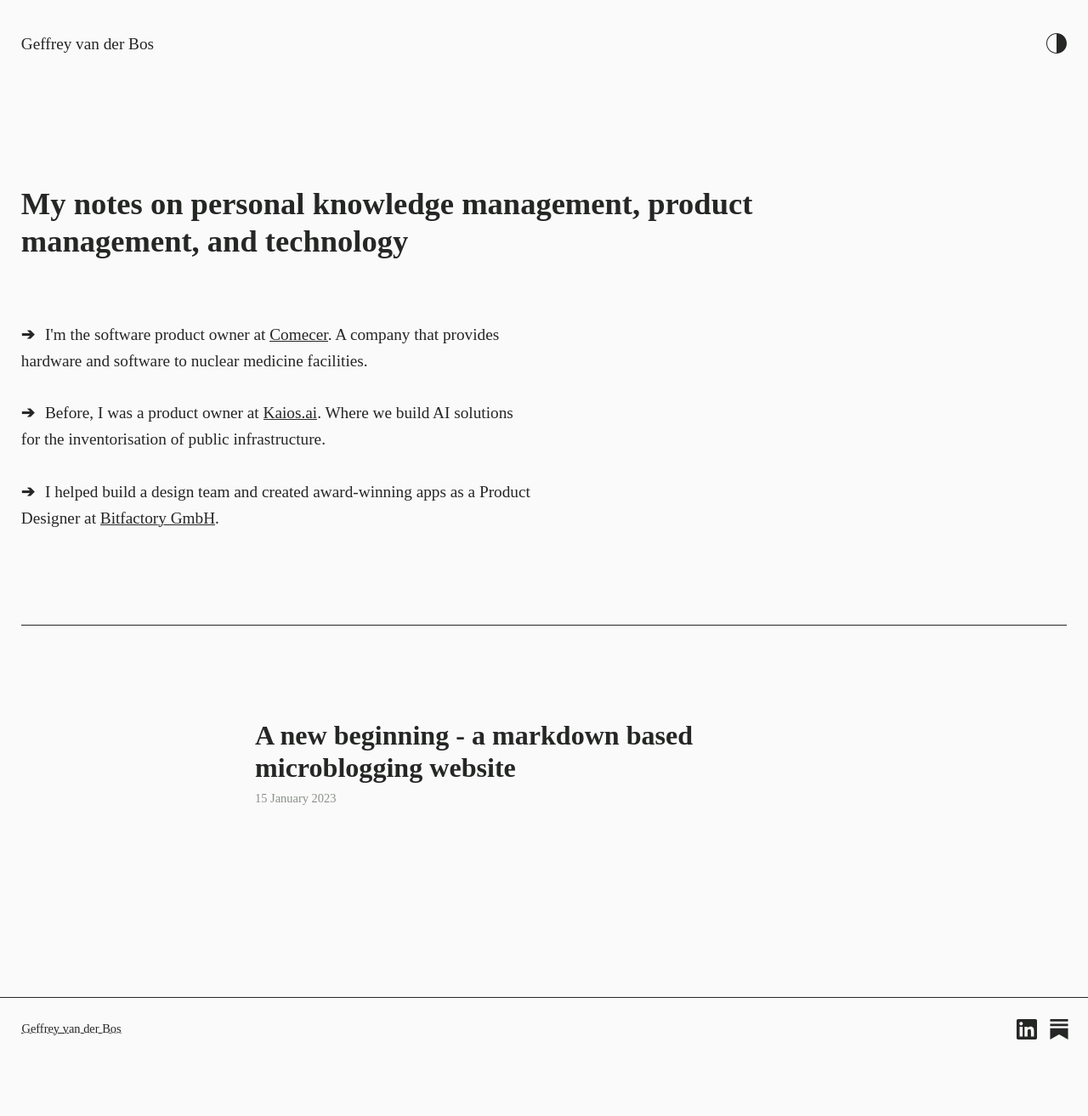
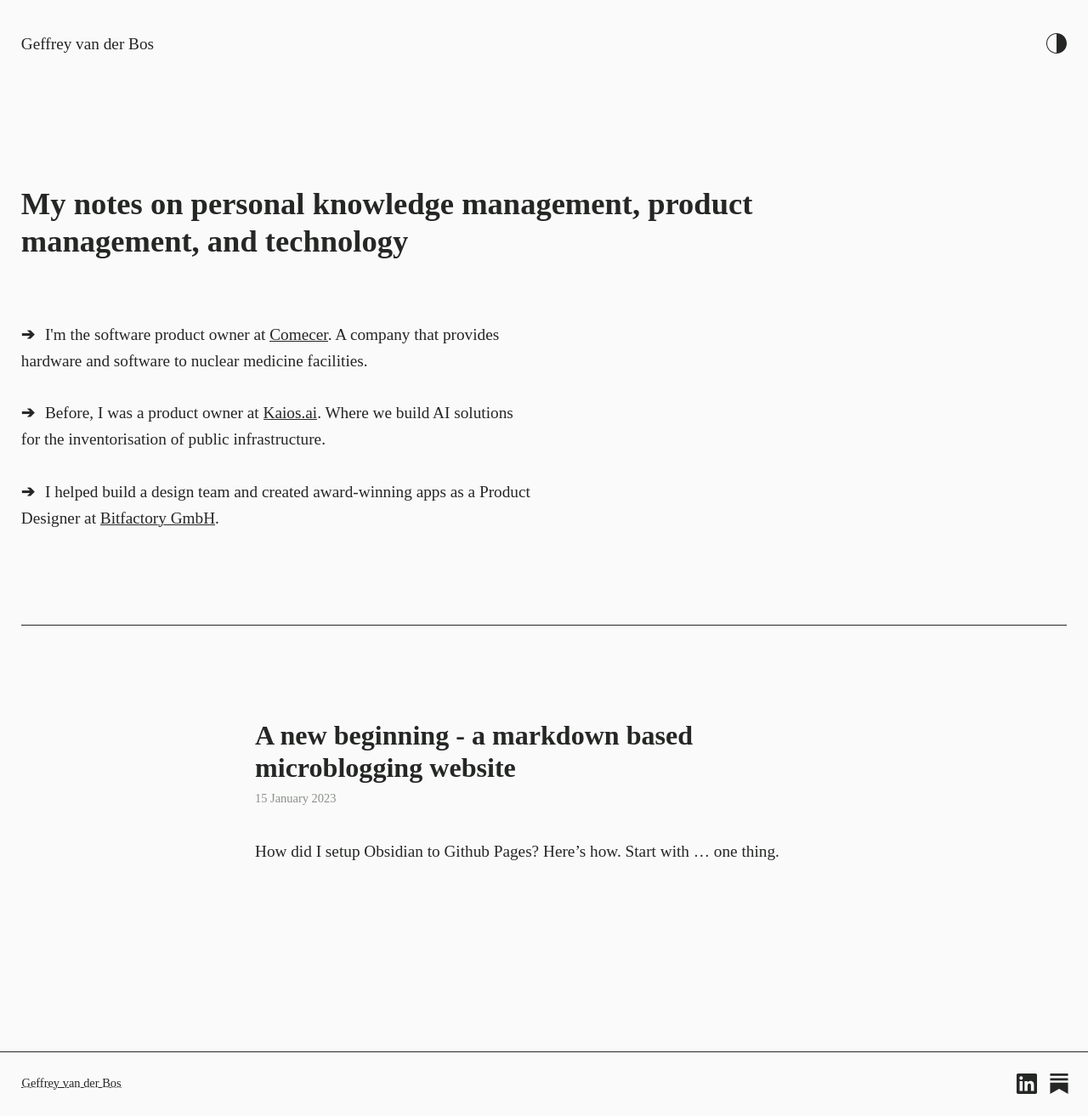
Before and after one commit to Geffreyvanderbos/_archiveblog, a Jekyll site: the page built from index.md, in a window 1280 px wide. Shown: the whole page at 85% size. Built offline with Jekyll 4.4.1, drawn with Linux system fonts in a browser that asks for light colours; some web fonts are replaced; before the commit the page ends 1249 px from its top, so only the background shows below that.

Commit message:
Made a joke to test GIT credentials

```diff
--- a/_posts/2023-01-15-new-beginning-markdown-based-microblogging-website.md
+++ b/_posts/2023-01-15-new-beginning-markdown-based-microblogging-website.md
@@ -3,3 +3,5 @@ layout: post
 title:  "A new beginning - a markdown based microblogging website"
 date:   2023-01-15
 ---
+
+How did I setup Obsidian to Github Pages? Here's how. Start with ... one thing.
```
